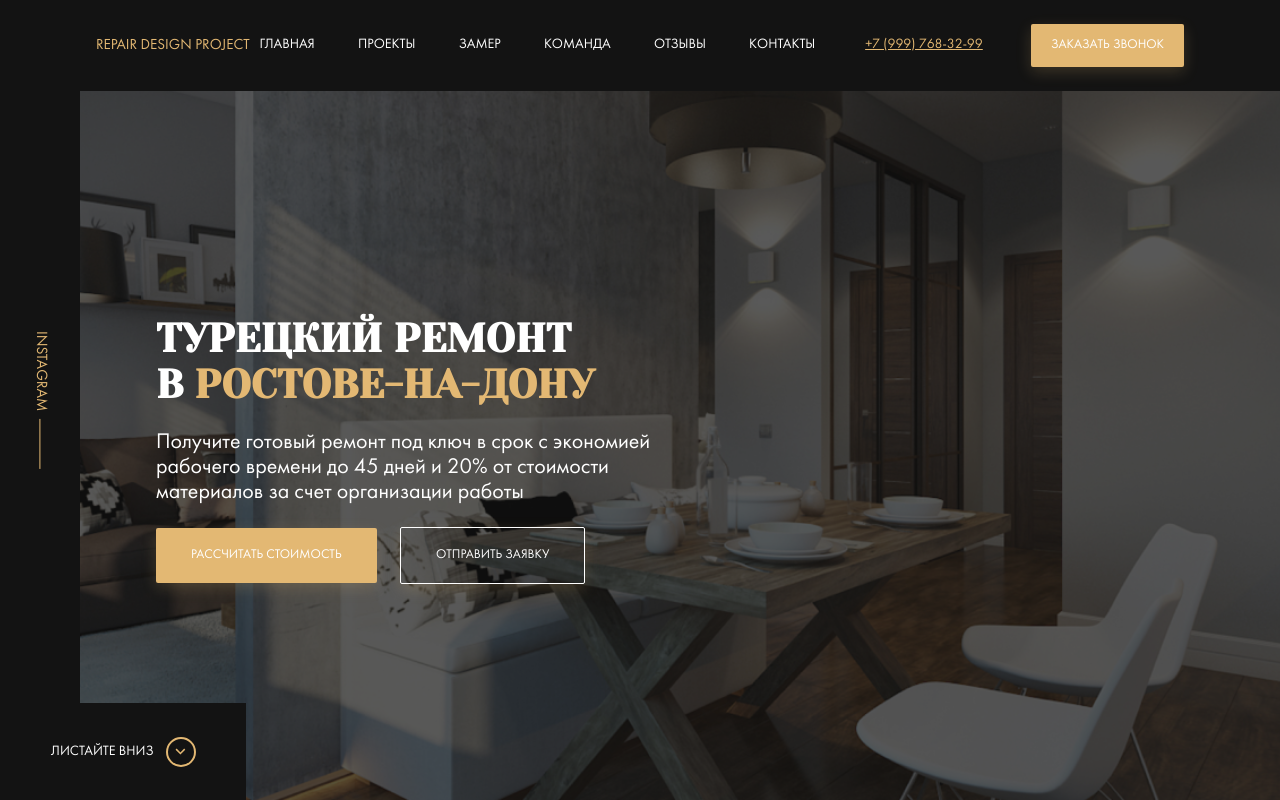
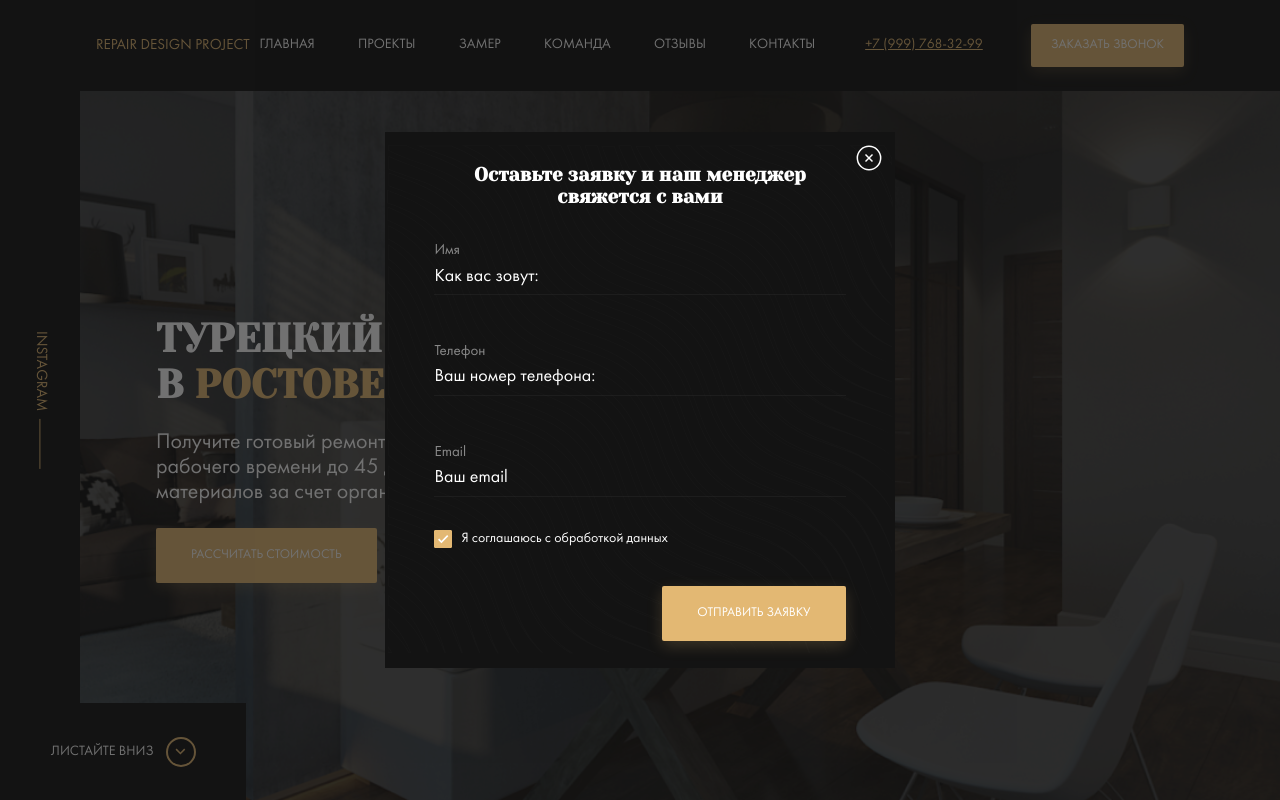
Before and after one commit to Egordgan/repair-design, a website: page index.html in a window 1280 px wide. Shown: the top 800 px of the page. Drawn offline with Linux system fonts and the light colour scheme; files whose address does not match are found by name.

Commit message:
feat: add modal dialog

```diff
--- a/index.html
+++ b/index.html
@@ -305,5 +305,28 @@
       </div>
     </section>
   </main>
+  <div class="modal">
+    <div class="modal__dialog">
+      <button class="modal__close"></button>
+      <h3 class="modal__title">Оставьте заявку и наш менеджер свяжется с вами </h3>
+      <form action="" class="form modal__form">
+        <label for="user-name" class="label form__label label--light">Имя</label>
+        <input type="text" class="input form__input modal__input" id="user-name" placeholder="Как вас зовут:">
+        <label for="user-phone" class="label form__label label--light">Телефон</label>
+        <input type="tel" class="input form__input modal__input" id="user-phone" placeholder="Ваш номер телефона:">
+        <label for="user-email" class="label form__label label--light">Email</label>
+        <input type="email" class="input form__input modal__input" id="user-email" placeholder="Ваш email">
+        <div class="policy modal__policy">
+          <input type="checkbox" name="policy-checkbox" id="policy-checkbox" class="policy__checkbox" checked>
+          <label for="policy-checkbox" class="policy__label">Я соглашаюсь с обработкой данных</label>
+        </div>
+        <!-- /.policy -->
+        <button class="button button--primary modal__button">Отправить заявку</button>
+      </form>
+      <!-- /.form modal__form -->
+    </div>
+    <!-- /.modal__dialog -->
+  </div>
+  <!-- /.modal -->
 </body>
 </html>
--- a/sass/_interface.sass
+++ b/sass/_interface.sass
@@ -23,3 +23,35 @@
     transition: box-shadow 0.3s
     &:hover
       box-shadow: none
+.label
+  font-size: 1.07rem
+  &--light
+    color: rgba($light, 0.5)
+.input
+  background-color: transparent
+  border: none
+  border-bottom: 1px solid rgba(54, 54, 54, 0.3)
+  font-size: 1.285rem
+  color: $light
+  padding: 0.5rem 0
+  &::placeholder
+    color: $light
+.policy
+  &__checkbox
+    opacity: 0
+    visibility: hidden
+    &:checked +
+      .policy__label
+        &::before
+          background: $primary url('../img/check.svg') no-repeat center / 0.8rem
+  &__label
+    display: flex
+    align-items: center
+    &::before
+      content: ''
+      width: 18px
+      height: 18px
+      border: 1px solid $primary
+      border-radius: 1px
+      cursor: pointer
+      margin-right: 0.64rem
--- a/sass/style.sass
+++ b/sass/style.sass
@@ -9,4 +9,5 @@
 @import 'templates/control'
 @import 'templates/types'
 @import 'templates/design'
+@import 'templates/modal'
 @import 'media'
--- /dev/null
+++ b/sass/templates/_modal.sass
@@ -0,0 +1,46 @@
+.modal
+  position: fixed
+  left: 0
+  top: 0
+  right: 0
+  bottom: 0
+  width: 100%
+  height: 100%
+  background-color: rgba($dark, 0.6)
+  z-index: 199
+  display: flex
+  align-items: center
+  justify-content: center
+  &__dialog
+    position: relative
+    max-width: 36.36rem
+    background: $dark url('../img/bg-lines.svg') no-repeat center
+    padding: 2.36rem 3.5rem 1.93rem
+    color: $light
+  &__close
+    position: absolute
+    right: 0
+    top: 0
+    width: 28px
+    height: 28px
+    background: transparent url('../img/Close.svg') no-repeat center
+    border: none
+    margin: 12px
+    cursor: pointer
+  &__title
+    font-family: 'Yeseva One', cursive
+    font-size: 1.357rem
+    text-align: center
+    margin: 0
+    margin-bottom: 2.428rem
+  &__form
+    display: flex
+    flex-direction: column
+  &__input
+    margin-bottom: 3.428rem
+    &:last-of-type
+      margin-bottom: 1.1rem
+  &__policy
+    margin-bottom: 2.71rem
+  &__button
+    align-self: flex-end
```
Also changed, not shown: css/style.css, img/Close.svg (added), img/bg-lines.svg (added), img/check.svg (added).
